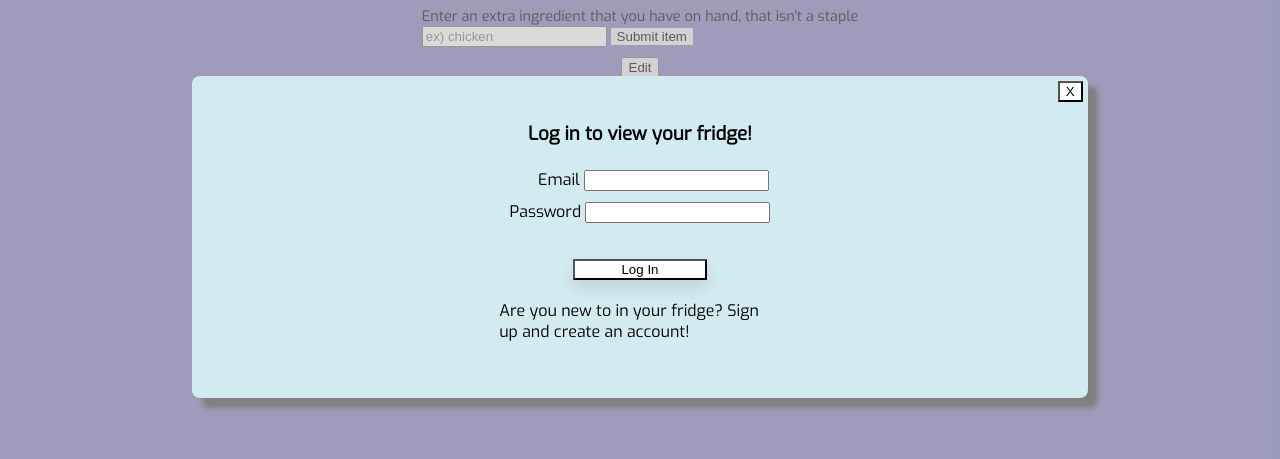
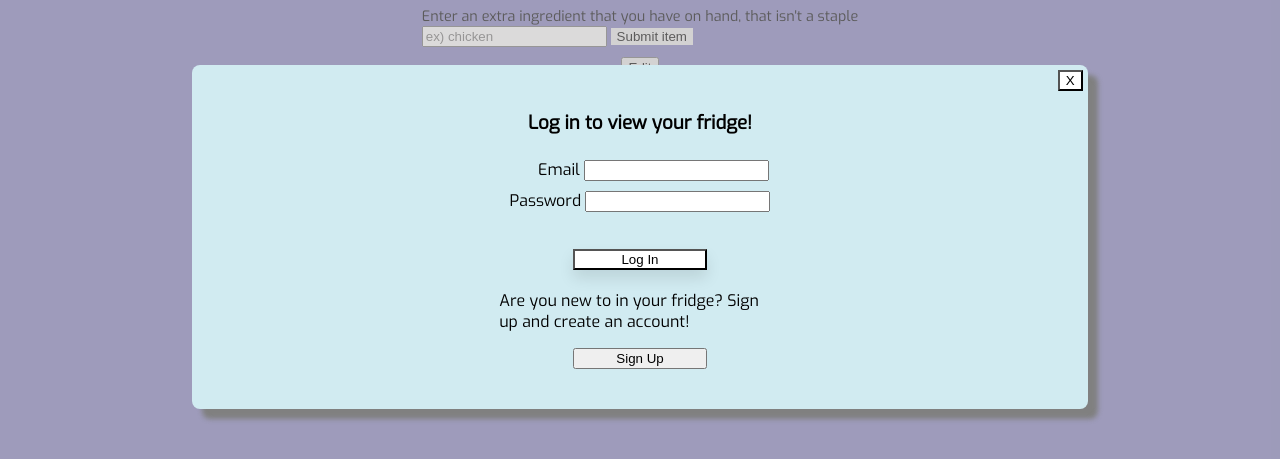
Before and after one commit to hannah-rackley/In-Your-Fridge, a website: page public/index.html in a window 1280 px wide. Shown: the part 163-622 px from the top of the page. Drawn offline with Linux system fonts and the light colour scheme.

Commit message:
user can now click a sign up button on the login modal to go to the sign up modal

```diff
--- a/public/index.html
+++ b/public/index.html
@@ -35,9 +35,12 @@
                     </label>
                     <button type="submit" class="login-submit-button">Log In</button>
                 </form>
-                <p class="signup-header">
-                        Are you new to in your fridge? <span class="signup-anchor">Sign up and create an account!</span>
-                </p>
+                <div class="signup-window-button-container">
+                    <p class="signup-header">
+                            Are you new to in your fridge? Sign up and create an account!
+                    </p>
+                    <button type="button" class="signup-window-button">Sign Up</button>
+                </div>
             </div>
             <div class="signup-modal-container hidden">
                 <div class="signup-form-container">
--- a/public/main.js
+++ b/public/main.js
@@ -291,8 +291,8 @@ let setupEventListeners = () => {
     let submitSignupInformation = document.querySelector('.signup-form');
     submitSignupInformation.addEventListener('submit', submitSignupInfo);
 
-    let signupAnchor = document.querySelector('.signup-anchor');
-    signupAnchor.addEventListener('click', showSignupContainer);
+    let signupWindowButton = document.querySelector('.signup-window-button');
+    signupWindowButton.addEventListener('click', showSignupContainer);
 
     let closeLoginWindow = document.querySelector('.close-login-modal-button');
     closeLoginWindow.addEventListener('click', closeLogin);
--- a/public/styles.css
+++ b/public/styles.css
@@ -102,10 +102,6 @@ html, body {
     margin: 0;
     color: #444444;
 }
-
-.signup-anchor {
-    cursor: pointer;
-}
 .signup-form-container {
     display: flex;
     flex-direction: column;
@@ -145,11 +141,17 @@ html, body {
     margin: 0.3em;
     margin-bottom: 1em;
 }
-
+.signup-window-button-container {
+    display: flex;
+    flex-direction: column;
+}
 .signup-header {
     padding: 0 19%;
 }
-
+.signup-window-button {
+    width: 10em;
+    align-self: center;
+}
 .staples-container {
     margin-top: -90px;
     padding-top: 0;
```
